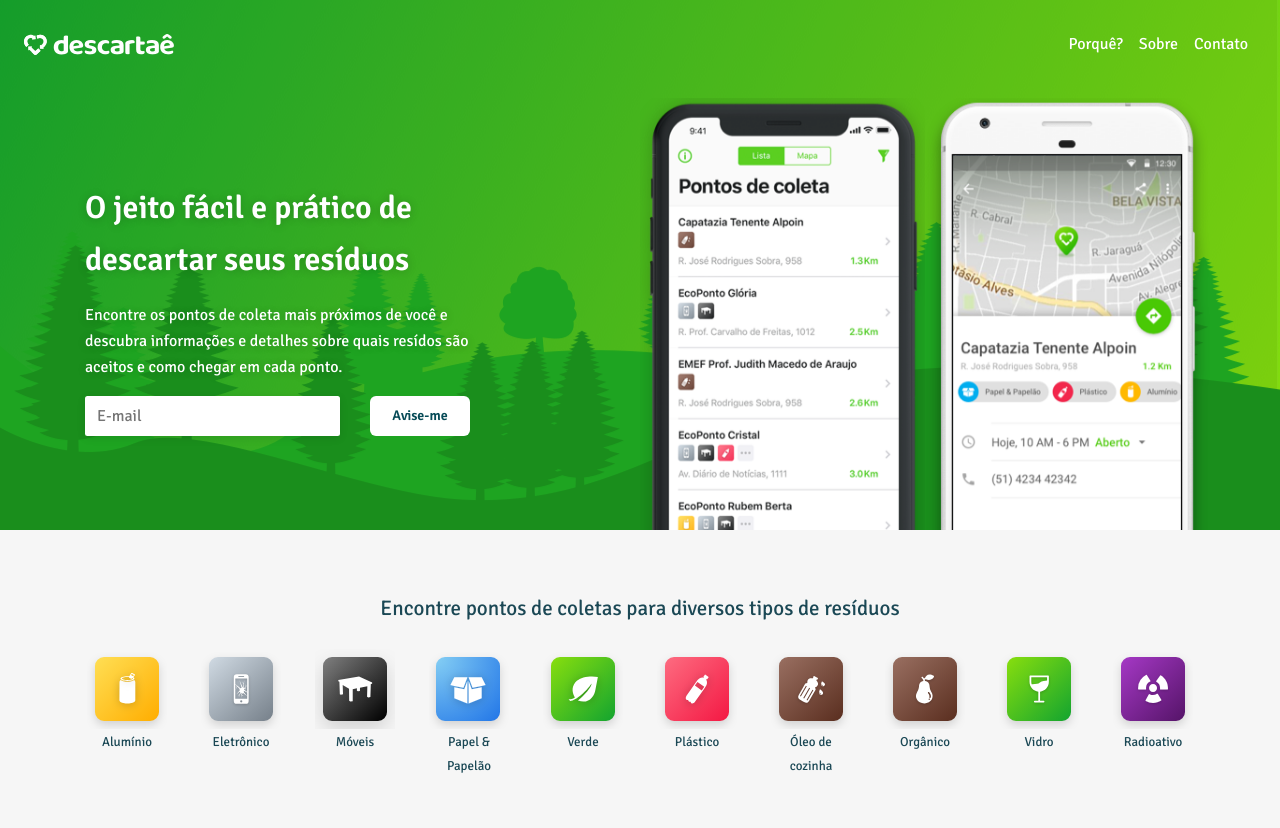
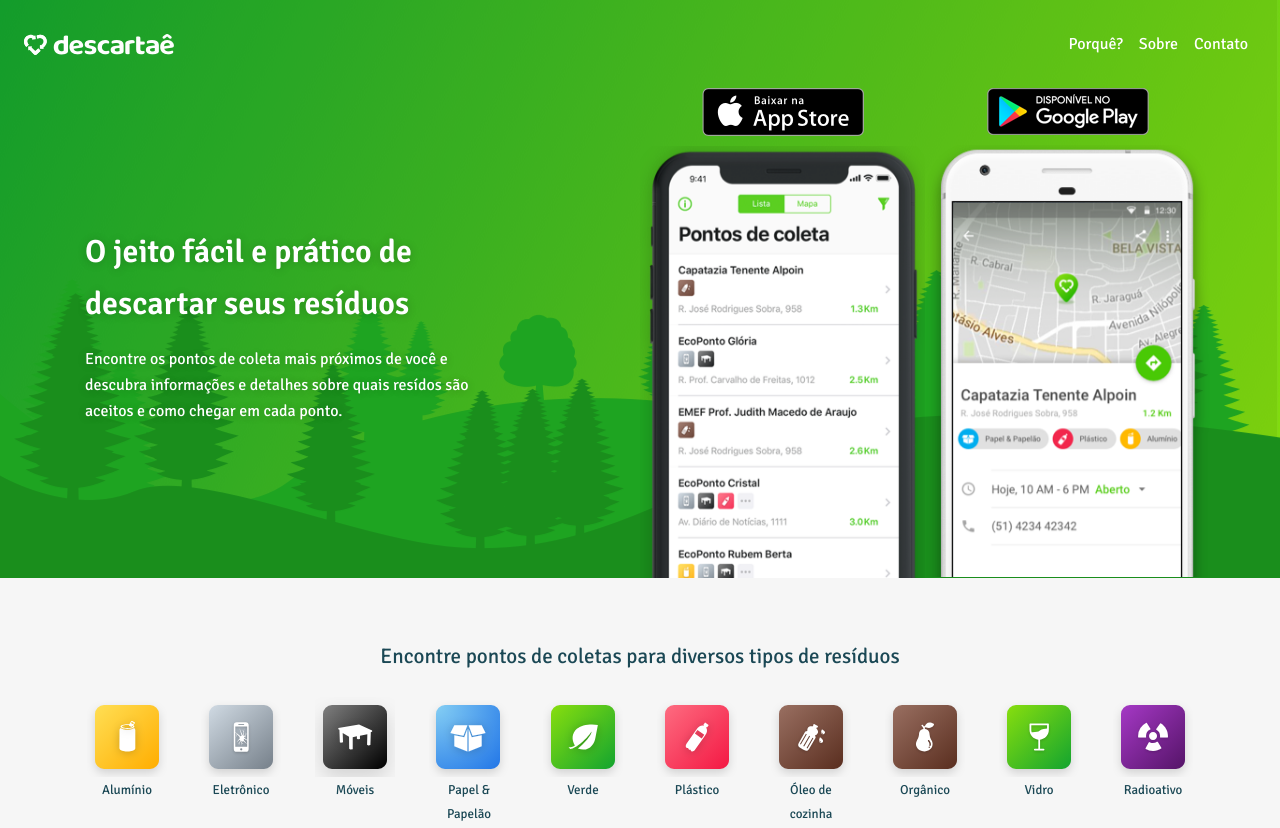
Before and after one commit to descartae/website, a website: page index.html in a window 1280 px wide. Shown: the top 828 px of the page. Drawn offline with nearby package versions, Linux system fonts and the light colour scheme.

Commit message:
adding link to app store and google play

```diff
--- a/index.html
+++ b/index.html
@@ -67,7 +67,7 @@ mixpanel.init("7f7bf0d6ede631fea5d29f1362027aff");</script>
                         Encontre os pontos de coleta mais próximos de você e descubra informações
                         e detalhes sobre quais resídos são aceitos e como chegar em cada ponto.
                     </p>
-                    <div class="row">
+                    <!--<div class="row">
                         <div class="col">
                             <div class="input">
                                 <input type="email" id="waitlist-email" placeholder="E-mail" />
@@ -76,28 +76,27 @@ mixpanel.init("7f7bf0d6ede631fea5d29f1362027aff");</script>
                         <div class="col">
                             <button class="btn-waitlist" onclick="waitlist(this)" type="button">Avise-me</button>
                         </div>
-                    </div>
+                    </div>-->
                 </div>
                 <div class="break-770"></div>
                 <div class="col">
                     <div class="row">
                         <div class="col-6">
-                            <!--<div class="row">
-                                <a href="#" target="_blank" onclick="track('Download iOS')">
+                            <div class="row">
+                                <a href="https://itunes.apple.com/us/app/descarta%C3%AA/id1324238052?ls=1&mt=8" target="_blank" onclick="track('Download iOS')">
                                     <img src="./img/btn-applestore/image@2x.png"/>
                                 </a>
-                            </div>-->
+                            </div>
                             <div class="row ss-image">
                                 <img src="./img/ss-iphone/image@2x.png" />
                             </div>
                         </div>
                         <div class="col-6">
-                            <!--
                             <div class="row">
                                 <a href="https://play.google.com/store/apps/details?id=com.descartae" target="_blank" onclick="track('Download Android')">
                                     <img src="./img/btn-googleplay/image@2x.png" />
                                 </a>
-                            </div>-->
+                            </div>
                             <div class="row ss-image">
                                 <img src="./img/ss-android/image@2x.png" />
                             </div>
```
Also changed, not shown: facility.html (+3 -3 lines), 1 other file.
